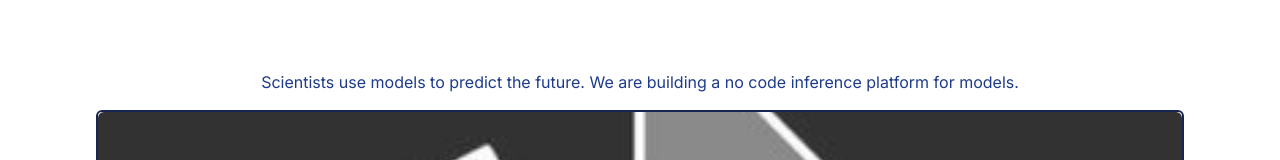
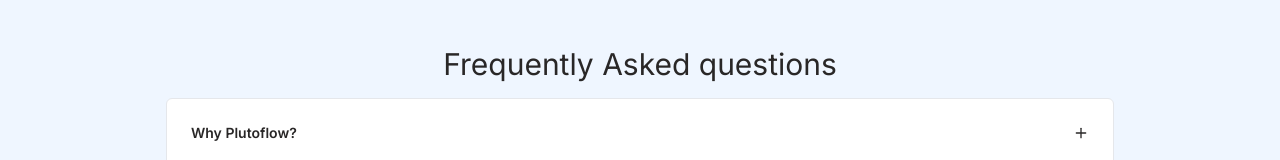
Before and after one commit to Fosberg-codex/onnxview, a Next.js app: page / in a window 1280 px wide. Shown: the part 596-756 px from the top of the page. Built offline with nearby package versions, Linux system fonts and the light colour scheme; no server answers; what onnxruntime-web would draw is missing.

Commit message:
made changes

```diff
--- a/app/page.tsx
+++ b/app/page.tsx
@@ -11,7 +11,7 @@ const page = () => {
     <>
     <Nav/>
     <Hero/>
-    <Section/>
+    {/* <Section/> */}
     <Faqs/>
     <Footer/>
     </>
```
